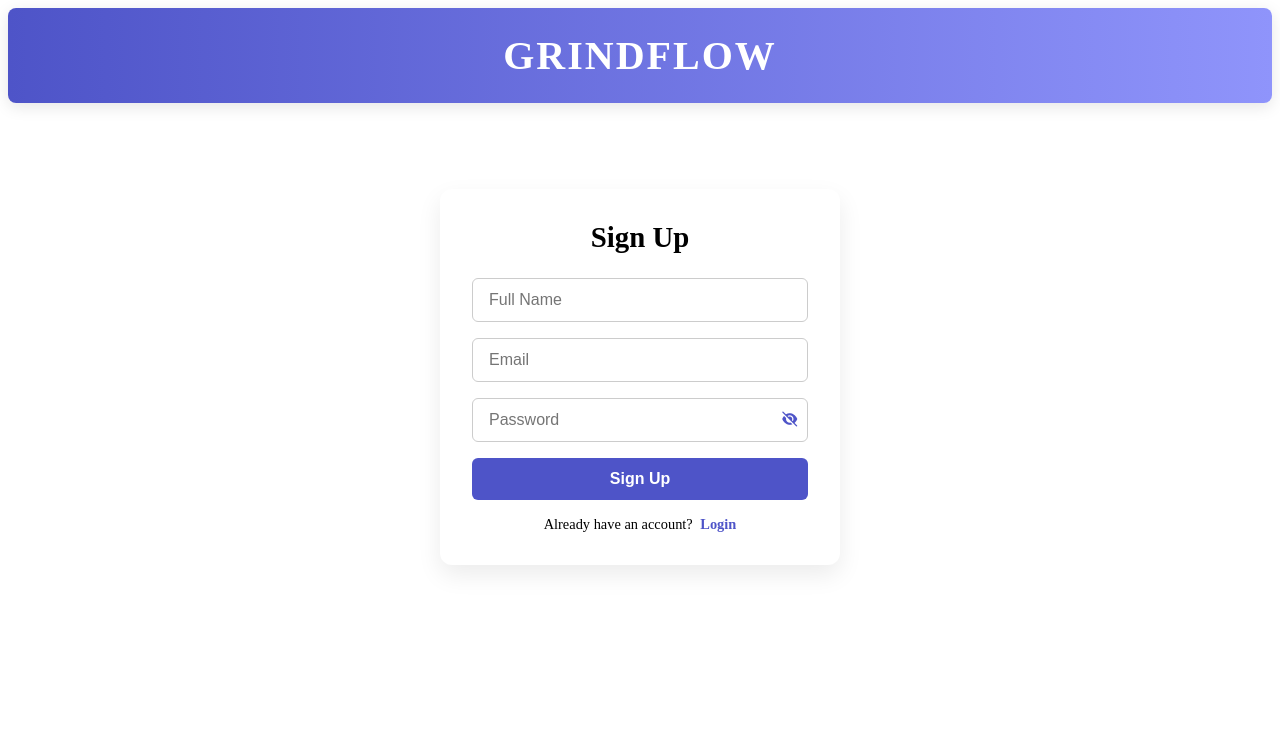
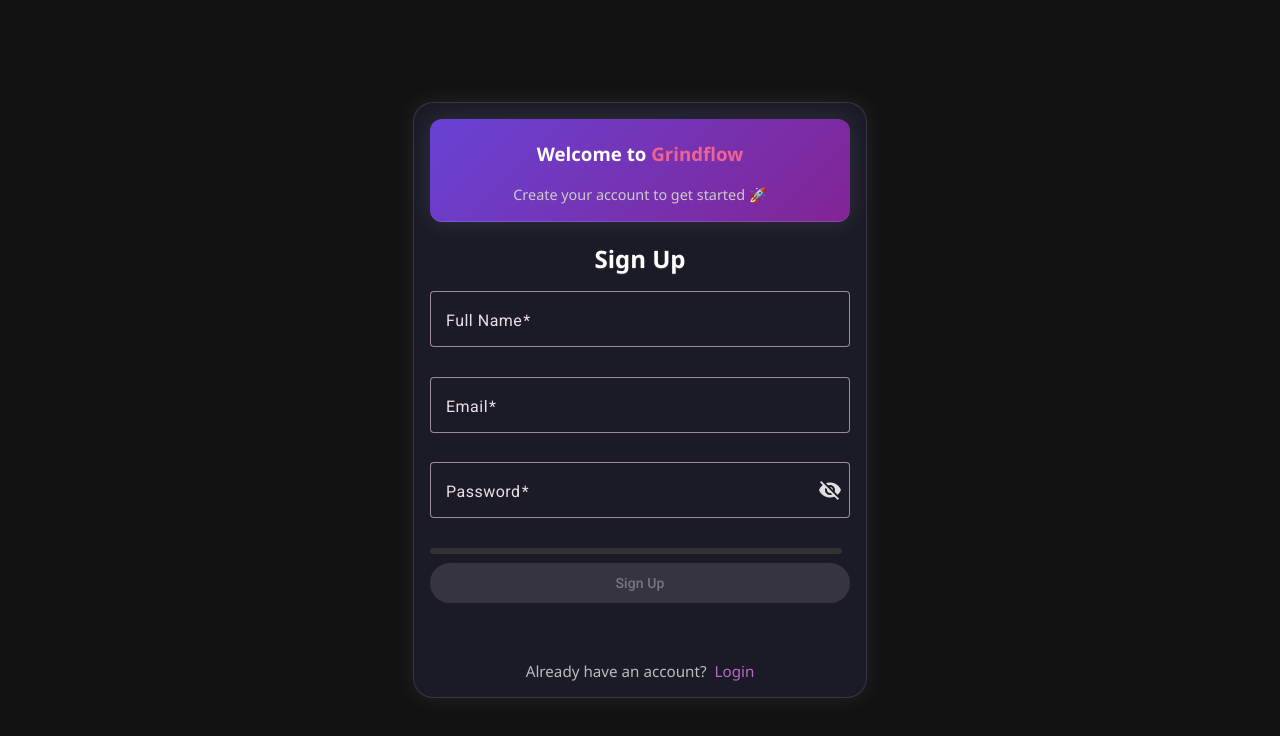
Before and after one commit to Mohammed-Dhameem/grindflow, an Angular app in the folder frontend/grindflow-frontend/: page /auth in a window 1280 px wide. Both pictures are taken after a click on the button "Sign up". Shown: the top 736 px of the page. Built offline with nearby package versions, Linux system fonts and the light colour scheme; no server answers.

Commit message:
Login page has been completed with added css

```diff
--- a/frontend/grindflow-frontend/angular.json
+++ b/frontend/grindflow-frontend/angular.json
@@ -32,6 +32,7 @@
               }
             ],
             "styles": [
+              "@angular/material/prebuilt-themes/magenta-violet.css",
               "node_modules/@fortawesome/fontawesome-free/css/all.min.css",
               "src/styles.css"
             ],
@@ -96,6 +97,7 @@
               }
             ],
             "styles": [
+              "@angular/material/prebuilt-themes/magenta-violet.css",
               "src/styles.css"
             ],
             "scripts": []
--- a/frontend/grindflow-frontend/package.json
+++ b/frontend/grindflow-frontend/package.json
@@ -11,10 +11,13 @@
   },
   "private": true,
   "dependencies": {
+    "@angular/animations": "^19.2.14",
+    "@angular/cdk": "^19.2.19",
     "@angular/common": "^19.2.0",
     "@angular/compiler": "^19.2.0",
     "@angular/core": "^19.2.0",
     "@angular/forms": "^19.2.0",
+    "@angular/material": "^19.2.19",
     "@angular/platform-browser": "^19.2.0",
     "@angular/platform-browser-dynamic": "^19.2.0",
     "@angular/platform-server": "^19.2.0",
--- /dev/null
+++ b/frontend/grindflow-frontend/src/app/animations/animations.ts
@@ -0,0 +1,11 @@
+import { trigger, transition, style, animate } from '@angular/animations';
+
+export const fade = trigger('fade', [
+    transition(':enter', [
+        style({ opacity: 0 }),
+        animate('400ms ease-out', style({ opacity: 1 }))
+    ]),
+    transition(':leave', [
+        animate('300ms ease-in', style({ opacity: 0 }))
+    ])
+]);
--- a/frontend/grindflow-frontend/src/app/landing-page/landing-page.component.css
+++ b/frontend/grindflow-frontend/src/app/landing-page/landing-page.component.css
@@ -1,159 +1,277 @@
-/* Reset default styles */
-* {
-  margin: 0;
-  padding: 0;
-  box-sizing: border-box;
+/* ------------------- Layout ------------------- */
+/* Always keep layout stable */
+html, body {
+  scrollbar-gutter: stable;
+  overflow-y: auto;
 }
 
-html, body {
-  height: 100%;
-  overflow: hidden;
-  font-family: 'Segoe UI', sans-serif;
-  background-color: #f9f9f9;
+/* Temporary scrollbar hide during transitions */
+.container.transitioning {
+  overflow-y: hidden !important;
 }
 
-/* Master screen wrapper */
 .screenfix {
-  height: 100dvh;
+  min-height: 100vh;
   display: flex;
   flex-direction: column;
+  background: #121212;
+  font-family: 'Segoe UI', sans-serif;
+  color: #f1f1f1;
+  overflow: hidden;
 }
 
-/* Header section with brand */
-.site-header {
-  padding: 1.5rem 0;
-  text-align: center;
-  background: linear-gradient(to right, #4e54c8, #8f94fb);
-  border-radius: 8px;
-  box-shadow: 0 4px 16px rgba(0, 0, 0, 0.1);
-}
-
-.brand-name {
-  font-size: 2.5rem;
-  font-weight: 800;
-  color: white;
-  letter-spacing: 2px;
-}
-
-/* Centered container for forms */
 .container {
-  margin-top: 70px;
+  flex: 1;
   display: flex;
   justify-content: center;
   align-items: center;
   padding: 1rem;
+  overflow-y: auto;
 }
 
-/* Auth box style */
+@media (max-height: 650px) {
+  .container {
+    align-items: flex-start;
+    padding-top: 1rem;
+    padding-bottom: 1rem;
+  }
+
+  .auth-box {
+    margin-top: 0;
+    margin-bottom: 2rem;
+  }
+}
+
+/* ------------------- Header ------------------- */
+.site-header {
+  text-align: center;
+  padding: 3px;
+  background: linear-gradient(135deg, rgba(124, 77, 255, 0.8), rgba(156, 39, 176, 0.8));
+  backdrop-filter: blur(12px);
+  -webkit-backdrop-filter: blur(12px);
+  color: #ffffff;
+  box-shadow: 0 0 24px rgba(255, 255, 255, 0.1);
+  border-bottom: 1px solid rgba(255, 255, 255, 0.12);
+  border-radius: 12px;
+  transition: box-shadow 0.3s ease;
+}
+
+.site-header:hover {
+  box-shadow: 0 0 36px rgba(255, 255, 255, 0.15);
+}
+
+.brand-name {
+  margin: 0;
+  font-size: 2.2rem;
+  font-weight: 600;
+  letter-spacing: 1.2px;
+  text-shadow: 0 2px 6px rgba(0, 0, 0, 0.4);
+}
+
+/* ------------------- Auth Box ------------------- */
 .auth-box {
   width: 100%;
-  max-width: 400px;
-  padding: 2rem;
-  background-color: #fff;
-  border-radius: 12px;
-  box-shadow: 0 10px 24px rgba(0, 0, 0, 0.08);
-  text-align: center;
+  max-width: 420px;
+  padding: 1rem;
+  border-radius: 20px;
+  background: rgba(30, 30, 47, 0.8);
+  backdrop-filter: blur(10px);
+  -webkit-backdrop-filter: blur(10px);
+  border: 1px solid rgba(255, 255, 255, 0.12);
+  box-shadow: 0 0 24px rgba(255, 255, 255, 0.08);
+  transition: box-shadow 0.3s ease;
+}
+
+.auth-box:hover {
+  box-shadow: 0 0 32px rgba(255, 255, 255, 0.12);
 }
 
 .auth-box h2 {
-  margin-bottom: 1.5rem;
-  font-size: 1.8rem;
-  font-weight: 700;
+  text-align: center;
+  margin-bottom: 1rem;
+  font-size: 1.5rem;
+  font-weight: 600;
+  color: #ffffff;
+  text-shadow: 0 1px 2px rgba(255, 255, 255, 0.1);
 }
 
-/* Inputs */
-.auth-box input[type="email"],
-.auth-box input[type="password"],
-.auth-box input[type="text"] {
-  width: 100%;
-  padding: 0.75rem 1rem;
+/* ------------------- Welcome Text ------------------- */
+.welcome-inline {
+  text-align: center;
   margin-bottom: 1rem;
-  border: 1px solid #ccc;
-  border-radius: 6px;
-  font-size: 1rem;
+  animation: fadeIn 0.5s ease-in-out;
 }
 
-/* Password toggle */
-.password-field {
-  position: relative;
+.welcome-inline h3 {
+  font-size: 1.4rem;
+  margin: 0;
+  color: #ffffff;
 }
 
-.toggle-btn {
-  position: absolute;
-  right: 10px;
-  top: 35%;
-  transform: translateY(-50%);
-  background: none;
-  border: none;
-  color: #4e54c8;
-  font-weight: 600;
+.brand-highlight {
+  color: #f06292;
+  font-weight: bold;
+}
+
+.welcome-sub {
+  font-size: 0.9rem;
+  color: #cccccc;
+  margin-top: 0.3rem;
+}
+
+@keyframes fadeIn {
+  from {
+    opacity: 0;
+    transform: translateY(-4px);
+  }
+
+  to {
+    opacity: 1;
+    transform: translateY(0);
+  }
+}
+
+/* ------------------- Google Section ------------------- */
+.google-section {
+  text-align: center;
+  margin: 0.8rem 0;
+}
+
+.google-btn {
+  display: inline-block;
+  margin-top: 0.5rem;
+}
+
+/* ------------------- Password Strength ------------------- */
+.password-strength {
+  display: flex;
+  align-items: center;
+  gap: 0.5rem;
+  margin-bottom: 0.6rem;
+}
+
+.strength-bar {
+  flex: 1;
+  height: 6px;
+  border-radius: 3px;
+  background-color: #333;
+}
+
+.strength-bar.weak {
+  background-color: #ef5350;
+}
+
+.strength-bar.medium {
+  background-color: #ffb74d;
+}
+
+.strength-bar.strong {
+  background-color: #66bb6a;
+}
+
+.strength-label {
+  font-size: 0.85rem;
+  color: #ccc;
+}
+
+/* ------------------- Form and Fields ------------------- */
+.full-width {
+  width: 100%;
+  margin-bottom: 0.6rem;
+}
+
+/* Angular Material Overrides for Dark Mode */
+::ng-deep .mat-form-field-appearance-outline .mat-form-field-flex {
+  background-color: rgba(255, 255, 255, 0.06);
+  border-radius: 6px;
+  padding: 0.15rem 0.6rem;
+}
+
+::ng-deep .mat-input-element {
+  color: #ffffff !important;
+  font-size: 1rem;
+  font-weight: 500;
+  line-height: 1.2 !important;
+}
+
+::ng-deep .mat-form-field-label {
+  color: rgba(255, 255, 255, 0.7) !important;
+  font-size: 0.9rem;
+}
+
+::ng-deep .mat-input-element::placeholder {
+  color: rgba(255, 255, 255, 0.4) !important;
+  font-style: italic;
+}
+
+::ng-deep .mat-error {
+  color: #ff6b81 !important;
+  font-weight: 500;
+  font-size: 0.85rem;
+}
+
+::ng-deep .mat-icon {
+  color: #e0e0e0;
+}
+
+/* ------------------- Toggle Link ------------------- */
+.toggle-text {
+  text-align: center;
+  margin-top: 0.8rem;
+  font-size: 0.95rem;
+  color: #bbb;
+}
+
+.toggle-text a {
+  color: #ba68c8;
+  font-weight: 500;
+  margin-left: 4px;
+  text-decoration: none;
   cursor: pointer;
 }
 
-/* Submit button */
-.auth-box button[type="submit"] {
-  width: 100%;
-  padding: 0.75rem;
-  background-color: #4e54c8;
-  color: white;
-  border: none;
-  border-radius: 6px;
-  font-size: 1rem;
-  font-weight: 600;
-  cursor: pointer;
-  transition: background 0.3s ease;
+.toggle-text a:hover {
+  text-decoration: underline;
 }
 
-.auth-box button[type="submit"]:hover {
-  background-color: #3b42b0;
+/* ------------------- Feedback ------------------- */
+.message {
+  margin-top: 1rem;
+  text-align: center;
+  color: #ef5350;
 }
 
-/* Toggle text */
-.toggle-text {
-  margin-top: 1rem;
-  font-size: 0.9rem;
-}
-
-.toggle-text a {
-  color: #4e54c8;
-  font-weight: 600;
-  margin-left: 4px;
-  cursor: pointer;
-}
-
-/* Message */
-.message {
-  margin-top: 1rem;
-  color: #e74c3c;
-  font-weight: 600;
-}
-
-/* Google button section */
-.google-section {
-  margin: 1rem 0;
-}
-
-.google-btn {
-  width: 100%;
-}
-
-/* Modal backdrop */
+/* ------------------- Modal ------------------- */
 .modal-backdrop {
   position: fixed;
   top: 0;
   left: 0;
   width: 100%;
   height: 100%;
-  background-color: rgba(0, 0, 0, 0.5);
+  background-color: rgba(0, 0, 0, 0.6);
   display: flex;
+  justify-content: center;
   align-items: center;
-  justify-content: center;
+  z-index: 1000;
 }
 
 .modal-content {
-  background: white;
+  background: #2c2c3d;
   padding: 2rem;
-  border-radius: 10px;
+  border-radius: 8px;
+  width: 90%;
+  max-width: 360px;
   text-align: center;
-  max-width: 300px;
+  box-shadow: 0 6px 20px rgba(0, 0, 0, 0.4);
+  color: #f1f1f1;
 }
+
+.modal-content h3 {
+  margin-bottom: 0.5rem;
+  color: #ff6b81;
+}
+
+.modal-content p {
+  margin-bottom: 1.5rem;
+  color: #bbb;
+}
--- a/frontend/grindflow-frontend/src/app/landing-page/landing-page.component.html
+++ b/frontend/grindflow-frontend/src/app/landing-page/landing-page.component.html
@@ -1,59 +1,101 @@
-<!-- BRAND HEADER -->
-<header class="site-header">
-    <h1 class="brand-name">GRINDFLOW</h1>
-</header>
+<div class="screenfix">
 
     <div class="container">
-    <div class="auth-box">
-        <!-- Title -->
-        <h2>{{ isLoginView ? 'Login' : 'Sign Up' }}</h2>
-
-        <!-- LOGIN FORM -->
-        <form *ngIf="isLoginView" #loginFormRef="ngForm" (ngSubmit)="onLoginSubmit()" novalidate>
-            <input type="email" name="email" [(ngModel)]="loginForm.email" placeholder="Email" required
-                autocomplete="email" />
-
-            <div class="password-field">
-                <input [type]="showPassword ? 'text' : 'password'" name="password" [(ngModel)]="loginForm.password"
-                    placeholder="Password" required autocomplete="current-password" />
-                <button type="button" class="toggle-btn" (click)="togglePasswordVisibility()"
-                    [attr.aria-label]="showPassword ? 'Hide password' : 'Show password'">
-                    <i [ngClass]="showPassword ? 'fas fa-eye' : 'fas fa-eye-slash'"></i>
-                </button>
+        <div class="auth-box" [@fade]>
+            <!-- Welcome (Signup Only) -->
+            <div class="site-header">
+                <h3>Welcome to <span class="brand-highlight">Grindflow</span></h3>
+                <p *ngIf="!isLoginView" class="welcome-sub">Create your account to get started 🚀</p>
             </div>
 
-            <button type="submit" [disabled]="loading">
+            <!-- Auth Heading -->
+            <div @fade>
+                <h2 *ngIf="isLoginView" > Login </h2>
+                <h2 *ngIf="!isLoginView"> Sign Up </h2>
+            </div>
+
+            <!-- Forms Container -->
+            <div class="form-container">
+                <!-- Login Form -->
+                <form *ngIf="isLoginView" #loginFormRef="ngForm" (ngSubmit)="onLoginSubmit(loginFormRef)" novalidate>
+                    <mat-form-field appearance="outline" class="full-width">
+                        <mat-label>Email</mat-label>
+                        <input matInput type="email" name="email" [(ngModel)]="loginForm.email" #loginEmail="ngModel"
+                            required email autocomplete="email" />
+                        <mat-error *ngIf="loginEmail.errors?.['required']">Email is required.</mat-error>
+                        <mat-error *ngIf="loginEmail.errors?.['email']">Enter a valid email.</mat-error>
+                    </mat-form-field>
+
+                    <mat-form-field appearance="outline" class="full-width">
+                        <mat-label>Password</mat-label>
+                        <input matInput [type]="showPassword ? 'text' : 'password'" name="password"
+                            [(ngModel)]="loginForm.password" #loginPassword="ngModel" required minlength="6"
+                            autocomplete="current-password" />
+                        <button mat-icon-button matSuffix type="button" (click)="togglePasswordVisibility()">
+                            <mat-icon>{{ showPassword ? 'visibility' : 'visibility_off' }}</mat-icon>
+                        </button>
+                        <mat-error *ngIf="loginPassword.errors?.['required']">Password is required.</mat-error>
+                        <mat-error *ngIf="loginPassword.errors?.['minlength']">Min 6 characters required.</mat-error>
+                    </mat-form-field>
+
+                    <button mat-raised-button color="primary" class="full-width" type="submit"
+                        [disabled]="loading || loginFormRef.invalid">
                         {{ loading ? 'Logging in...' : 'Login' }}
                     </button>
                 </form>
 
-        <!-- SIGNUP FORM -->
-        <form *ngIf="!isLoginView" #signupFormRef="ngForm" (ngSubmit)="onSignupSubmit()" novalidate>
-            <input type="text" name="name" [(ngModel)]="signupForm.name" placeholder="Full Name" required
-                autocomplete="name" />
-            <input type="email" name="email" [(ngModel)]="signupForm.email" placeholder="Email" required
-                autocomplete="email" />
+                <!-- Signup Form -->
+                <form *ngIf="!isLoginView" #signupFormRef="ngForm" (ngSubmit)="onSignupSubmit(signupFormRef)" novalidate>
+                    <mat-form-field appearance="outline" class="full-width">
+                        <mat-label>Full Name</mat-label>
+                        <input matInput type="text" name="name" [(ngModel)]="signupForm.name" #signupName="ngModel"
+                            required minlength="2" autocomplete="name" />
+                        <mat-error *ngIf="signupName.errors?.['required']">Name is required.</mat-error>
+                        <mat-error *ngIf="signupName.errors?.['minlength']">At least 2 characters.</mat-error>
+                    </mat-form-field>
 
-            <div class="password-field">
-                <input [type]="showPassword ? 'text' : 'password'" name="password" [(ngModel)]="signupForm.password"
-                    placeholder="Password" required autocomplete="new-password" />
-                <button type="button" class="toggle-btn" (click)="togglePasswordVisibility()"
-                    [attr.aria-label]="showPassword ? 'Hide password' : 'Show password'">
-                    <i [ngClass]="showPassword ? 'fas fa-eye' : 'fas fa-eye-slash'"></i>
+                    <mat-form-field appearance="outline" class="full-width">
+                        <mat-label>Email</mat-label>
+                        <input matInput type="email" name="email" [(ngModel)]="signupForm.email" #signupEmail="ngModel"
+                            required email autocomplete="email" />
+                        <mat-error *ngIf="signupEmail.errors?.['required']">Email is required.</mat-error>
+                        <mat-error *ngIf="signupEmail.errors?.['email']">Enter a valid email.</mat-error>
+                    </mat-form-field>
+
+                    <mat-form-field appearance="outline" class="full-width">
+                        <mat-label>Password</mat-label>
+                        <input matInput [type]="showPassword ? 'text' : 'password'" name="password"
+                            [(ngModel)]="signupForm.password" #signupPassword="ngModel" required
+                            pattern="^(?=.*[A-Z])(?=.*\\d)(?=.*[@$!%*?&])[A-Za-z\\d@$!%*?&]{8,}$"
+                            (ngModelChange)="checkPasswordStrength($event)" autocomplete="new-password" />
+                        <button mat-icon-button matSuffix type="button" (click)="togglePasswordVisibility()">
+                            <mat-icon>{{ showPassword ? 'visibility' : 'visibility_off' }}</mat-icon>
                         </button>
+                        <mat-error *ngIf="signupPassword.errors?.['required']">Password is required.</mat-error>
+                        <mat-error *ngIf="signupPassword.errors?.['pattern']">
+                            Must be 8+ chars, 1 uppercase, 1 number & 1 special char.
+                        </mat-error>
+                    </mat-form-field>
+
+                    <!-- Strength Meter -->
+                    <div class="password-strength">
+                        <div class="strength-bar" [ngClass]="passwordStrength"></div>
+                        <span class="strength-label">{{ passwordStrengthLabel }}</span>
                     </div>
 
-            <button type="submit" [disabled]="loading">
+                    <button mat-raised-button color="primary" class="full-width" type="submit"
+                        [disabled]="loading || signupFormRef.invalid || !isPasswordStrongEnough">
                         {{ loading ? 'Signing up...' : 'Sign Up' }}
                     </button>
                 </form>
-
-        <!-- GOOGLE SIGN-IN (Always Rendered) -->
-        <div class="google-section">
-            <div id="google-button" class="google-btn" aria-label="Sign in with Google"></div>
             </div>
 
-        <!-- TOGGLE LOGIN/SIGNUP -->
+            <!-- Google Sign-in -->
+            <div class="google-section">
+                <div id="googleBtn" class="google-btn"></div>
+            </div>
+
+            <!-- View Toggle -->
             <div class="toggle-text">
                 <span>{{ isLoginView ? "Don't have an account?" : "Already have an account?" }}</span>
                 <a role="button" tabindex="0" (click)="toggleView()">
@@ -61,17 +103,18 @@
                 </a>
             </div>
 
-        <!-- ERROR OR SUCCESS MESSAGE -->
+            <!-- Message -->
             <p class="message" *ngIf="message">{{ message }}</p>
         </div>
+    </div>
 
-    <!-- EMAIL EXISTS MODAL -->
+    <!-- Email Exists Modal -->
     <ng-template [ngIf]="showEmailExistsModal">
-        <div class="modal-backdrop" role="dialog" aria-modal="true">
+        <div class="modal-backdrop">
             <div class="modal-content">
                 <h3>Email already registered</h3>
                 <p>Please log in instead.</p>
-                <button (click)="closeModal()">OK</button>
+                <button mat-raised-button color="primary" (click)="closeModal()">OK</button>
             </div>
         </div>
     </ng-template>
--- a/frontend/grindflow-frontend/src/app/landing-page/landing-page.component.ts
+++ b/frontend/grindflow-frontend/src/app/landing-page/landing-page.component.ts
@@ -1,27 +1,36 @@
-import {
-  Component,
-  Inject,
-  OnInit,
-  PLATFORM_ID,
-  AfterViewInit,
-} from '@angular/core';
-import { CommonModule, isPlatformBrowser } from '@angular/common';
-import { FormsModule } from '@angular/forms';
+// login-signup.component.ts
+import { Component, Inject, OnInit, PLATFORM_ID, AfterViewInit } from '@angular/core';
+import { isPlatformBrowser, CommonModule } from '@angular/common';
+import { FormsModule, NgForm } from '@angular/forms';
 import { Router } from '@angular/router';
+import { MatFormFieldModule } from '@angular/material/form-field';
+import { MatInputModule } from '@angular/material/input';
+import { MatIconModule } from '@angular/material/icon';
+import { MatButtonModule } from '@angular/material/button';
 import { AuthService } from '../authentication/service/auth.service';
 import { LoginRequest } from '../authentication/model/login-request';
 import { SignupRequest } from '../authentication/model/signup-request';
 import { environment } from '../authentication/environment/environment';
+import { fade } from '../animations/animations';
 
 declare const google: any;
 
 @Component({
   selector: 'app-landing-page',
   standalone: true,
-  imports: [CommonModule, FormsModule],
+  imports: [
+    CommonModule,
+    FormsModule,
+    MatFormFieldModule,
+    MatInputModule,
+    MatIconModule,
+    MatButtonModule,
+  ],
   templateUrl: './landing-page.component.html',
-  styleUrls: ['./landing-page.component.css']
+  styleUrls: ['./landing-page.component.css'],
+  animations: [fade],
 })
+
 export class LandingPageComponent implements OnInit, AfterViewInit {
   isLoginView = true;
   loginForm = new LoginRequest();
@@ -31,6 +40,10 @@
   loading = false;
   showEmailExistsModal = false;
 
+  passwordStrength = '';
+  passwordStrengthLabel = '';
+  isPasswordStrongEnough = false;
+
   private isBrowser: boolean;
 
   constructor(
@@ -38,21 +51,20 @@
     private router: Router,
     @Inject(PLATFORM_ID) private platformId: Object
   ) {
-    this.isBrowser = isPlatformBrowser(this.platformId);
+    this.isBrowser = isPlatformBrowser(platformId);
   }
 
   ngOnInit(): void {
     if (this.isBrowser) {
       this.authService.checkLogin().subscribe({
         next: () => this.router.navigate(['/home']),
-        error: () => { } // do nothing if not logged in
+        error: () => { }
       });
     }
   }
 
   ngAfterViewInit(): void {
     if (this.isBrowser) {
-      // Slight delay ensures DOM is ready
       setTimeout(() => this.initGoogleLogin(), 50);
     }
   }
@@ -60,8 +72,6 @@
   toggleView(): void {
     this.isLoginView = !this.isLoginView;
     this.message = '';
-
-    // Ensure Google button is re-rendered if view toggled
     if (this.isBrowser) {
       setTimeout(() => this.initGoogleLogin(), 50);
     }
@@ -71,7 +81,12 @@
     this.showPassword = !this.showPassword;
   }
 
-  onLoginSubmit(): void {
+  onLoginSubmit(form: NgForm): void {
+    if (form.invalid) {
+      this.message = 'Please fill in all the fields.';
+      return;
+    }
+
     this.loading = true;
     this.message = '';
 
@@ -82,7 +97,6 @@
       },
       error: ({ status, error }) => {
         this.loading = false;
-
         if (status === 403) {
           this.message = error?.error || 'You have previously logged in using a different platform.';
         } else if (status === 401) {
@@ -94,7 +108,17 @@
     });
   }
 
-  onSignupSubmit(): void {
+  onSignupSubmit(form: NgForm): void {
+    if (!this.isPasswordStrongEnough) {
+      this.message = 'Please choose a stronger password before signing up.';
+      return;
+    }
+
+    if (form.invalid) {
+      this.message = 'Please fill in all the fields.';
+      return;
+    }
+
     this.loading = true;
     this.authService.signup(this.signupForm).subscribe({
       next: () => {
@@ -115,27 +139,29 @@
   }
 
   private initGoogleLogin(): void {
-    const el = document.getElementById('google-button');
-
+    const el = document.getElementById('googleBtn');
     if (!el || typeof google === 'undefined' || !google.accounts) {
       setTimeout(() => this.initGoogleLogin(), 100);
       return;
     }
 
-    el.innerHTML = ''; // Clear existing button before rendering again
-
+    el.innerHTML = ''; // clear existing render
     google.accounts.id.initialize({
       client_id: environment.googleClientId,
       callback: this.handleCredentialResponse.bind(this),
     });
 
     google.accounts.id.renderButton(el, {
-      theme: 'outline',
-      size: 'large',
+      theme: "filled_black",
+      size: "large",
+      type: "standard",
+      shape: "pill",
+      logo_alignment: "left"
     });
 
-    google.accounts.id.prompt(); // Optional
+    google.accounts.id.prompt(); // Optional, shows one-tap
   }
+
 
   handleCredentialResponse(response: any): void {
     const idToken = response.credential;
@@ -153,4 +179,32 @@
     this.showEmailExistsModal = false;
     this.isLoginView = true;
   }
+
+  checkPasswordStrength(password: string): void {
+    const hasUpper = /[A-Z]/.test(password);
+    const hasNumber = /\d/.test(password);
+    const hasSpecial = /[@$!%*?&]/.test(password);
+    const lengthValid = password.length >= 8;
+
+    const score = [hasUpper, hasNumber, hasSpecial, lengthValid].filter(Boolean).length;
+
+    if (!lengthValid) {
+      this.passwordStrength = 'weak';
+      this.passwordStrengthLabel = 'Too short';
+    } else if (score <= 1) {
+      this.passwordStrength = 'weak';
+      this.passwordStrengthLabel = 'Very Weak';
+    } else if (score === 2) {
+      this.passwordStrength = 'weak';
+      this.passwordStrengthLabel = 'Weak';
+    } else if (score === 3) {
+      this.passwordStrength = 'medium';
+      this.passwordStrengthLabel = 'Medium';
+    } else if (score === 4) {
+      this.passwordStrength = 'strong';
+      this.passwordStrengthLabel = 'Strong';
+    }
+
+    this.isPasswordStrongEnough = this.passwordStrength === 'strong';
+  }
 }
--- a/frontend/grindflow-frontend/src/index.html
+++ b/frontend/grindflow-frontend/src/index.html
@@ -13,9 +13,11 @@
   <meta name="theme-color" content="#0a0a23">
   <script src="https://accounts.google.com/gsi/client" async defer></script>
 
+  <link href="https://fonts.googleapis.com/css2?family=Roboto:wght@300;400;500&display=swap" rel="stylesheet">
+  <link href="https://fonts.googleapis.com/icon?family=Material+Icons" rel="stylesheet">
 </head>
 
-<body>
+<body class="mat-typography">
   <app-root></app-root>
 </body>
 
--- a/frontend/grindflow-frontend/src/styles.css
+++ b/frontend/grindflow-frontend/src/styles.css
@@ -1 +1,4 @@
 /* You can add global styles to this file, and also import other style files */
+
+html, body { height: 100%; }
+body { margin: 0; font-family: Roboto, "Helvetica Neue", sans-serif; }
```
Also changed, not shown: frontend/grindflow-frontend/src/app/app.config.ts (+5 -2 lines), 1 other file (tests, documents, lock files or other folders). Lines whose indentation alone changed are shown as unchanged.
